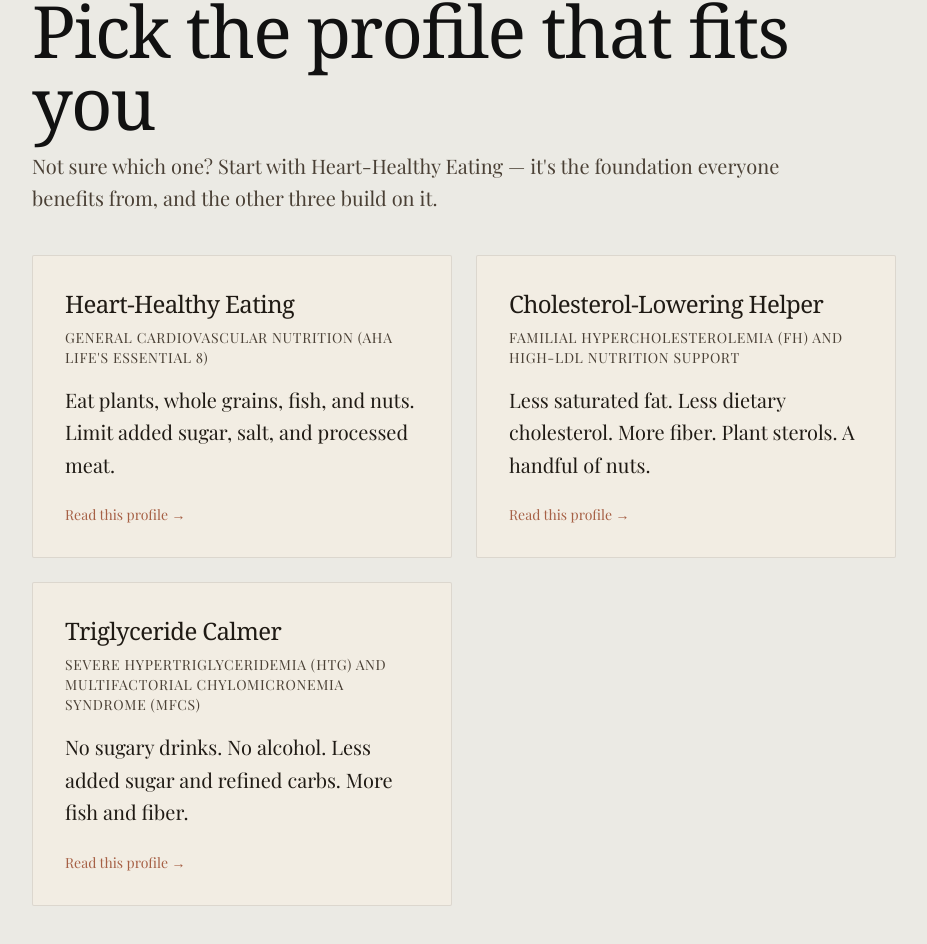
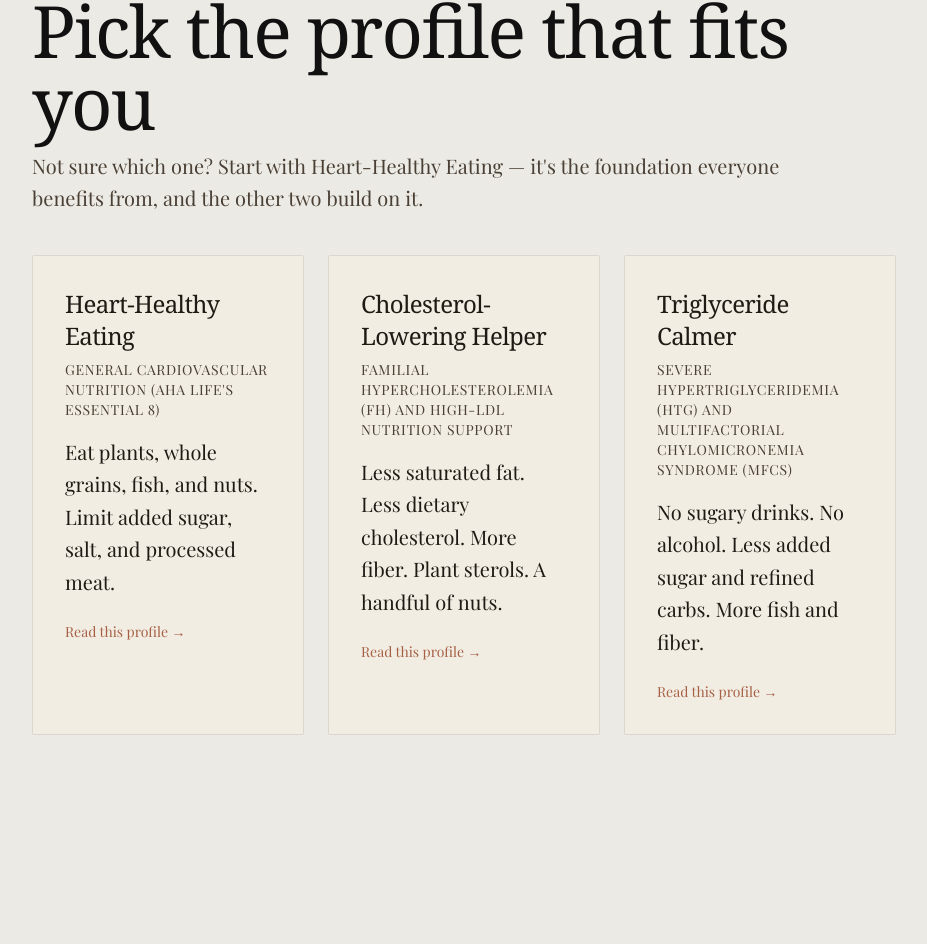
Before and after one commit to MartinT787/website_MT2, a React (Vite) app: page /lipid-nutrition in a window 1280 px wide. Shown: the part 592-1536 px from the top of the page, without its empty margins (176-1103 px from the left). Built offline with nearby package versions, Linux system fonts and the light colour scheme; a web font is replaced by a local one.

Commit message:
style: put nutrition hub profiles in a single row

```diff
--- a/src/pages/LipidHub.tsx
+++ b/src/pages/LipidHub.tsx
@@ -27,9 +27,9 @@ export default function LipidHub() {
         <h2 className="font-serif">Pick the profile that fits you</h2>
         <p className="mt-3 max-w-prose text-ink-soft">
           Not sure which one? Start with Heart-Healthy Eating — it's the
-          foundation everyone benefits from, and the other three build on it.
+          foundation everyone benefits from, and the other two build on it.
         </p>
-        <div className="mt-10 grid gap-6 md:grid-cols-2">
+        <div className="mt-10 grid gap-6 md:grid-cols-2 lg:grid-cols-3">
           {profileList.map((p) => (
             <Link
               key={p.id}
```
